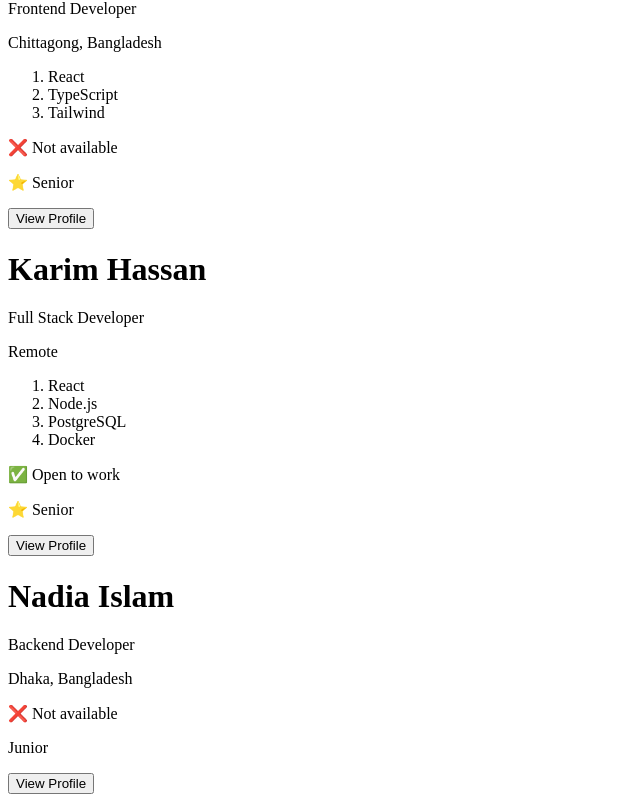
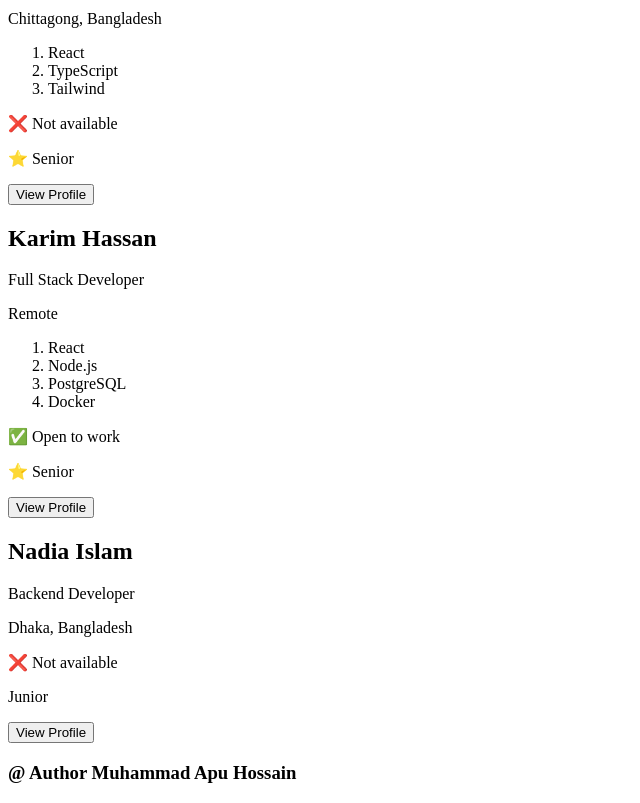
Before and after one commit to apu16-334-coder/Developer-Profile-Card-React-App, a React (Vite) app: page / in a window 1280 px wide. Shown: the part 464-1267 px from the top of the page, without its empty margins (0-640 px from the left). Built offline with nearby package versions, Linux system fonts and the light colour scheme.

Commit message:
Created PageFooter component strcuture and use it in App.jsx

```diff
--- a/src/App.jsx
+++ b/src/App.jsx
@@ -1,5 +1,6 @@
 import PageHeader from "./components/PageHeader";
 import DeveloperCard from "./components/DeveloperCard";
+import PageFooter from "./components/PageFooter";
 
 const developers = [
   {
@@ -49,7 +50,10 @@ function App() {
     return (
         <>
             <PageHeader title='Welcome To Developer Profile List' />
+
             {developerCard}
+
+            <PageFooter />
         </>
     )
 }
--- a/src/components/DeveloperCard.jsx
+++ b/src/components/DeveloperCard.jsx
@@ -3,7 +3,7 @@ import SkillList from "./SkillList";
 function DeveloperCard({name, role, location, skills, isAvailable, level}) {
     return (
         <>
-            <h1>{name}</h1>
+            <h2>{name}</h2>
             <p>{role}</p>
             <p>{location}</p>
             <SkillList skills = {skills} />
--- a/src/components/PageFooter.jsx
+++ b/src/components/PageFooter.jsx
@@ -0,0 +1,9 @@
+function PageFooter() {
+    return (
+        <>
+            <h3>@ Author Muhammad Apu Hossain</h3>
+        </>
+    )
+}
+
+export default PageFooter;
```
